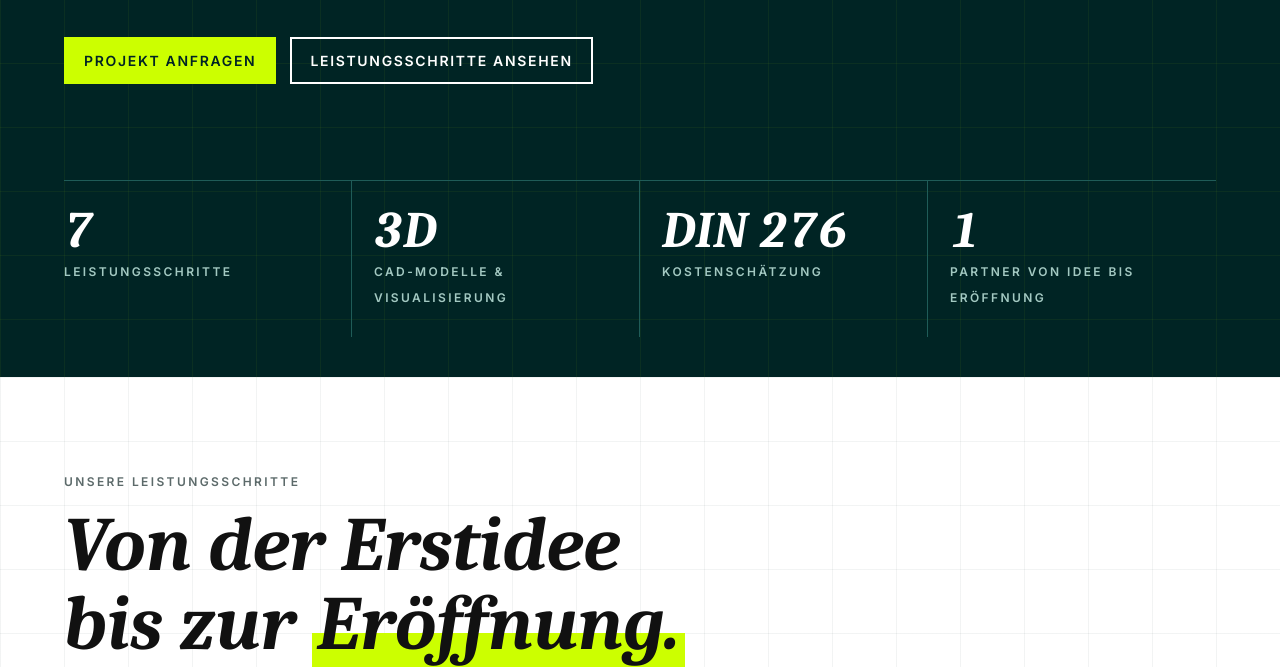
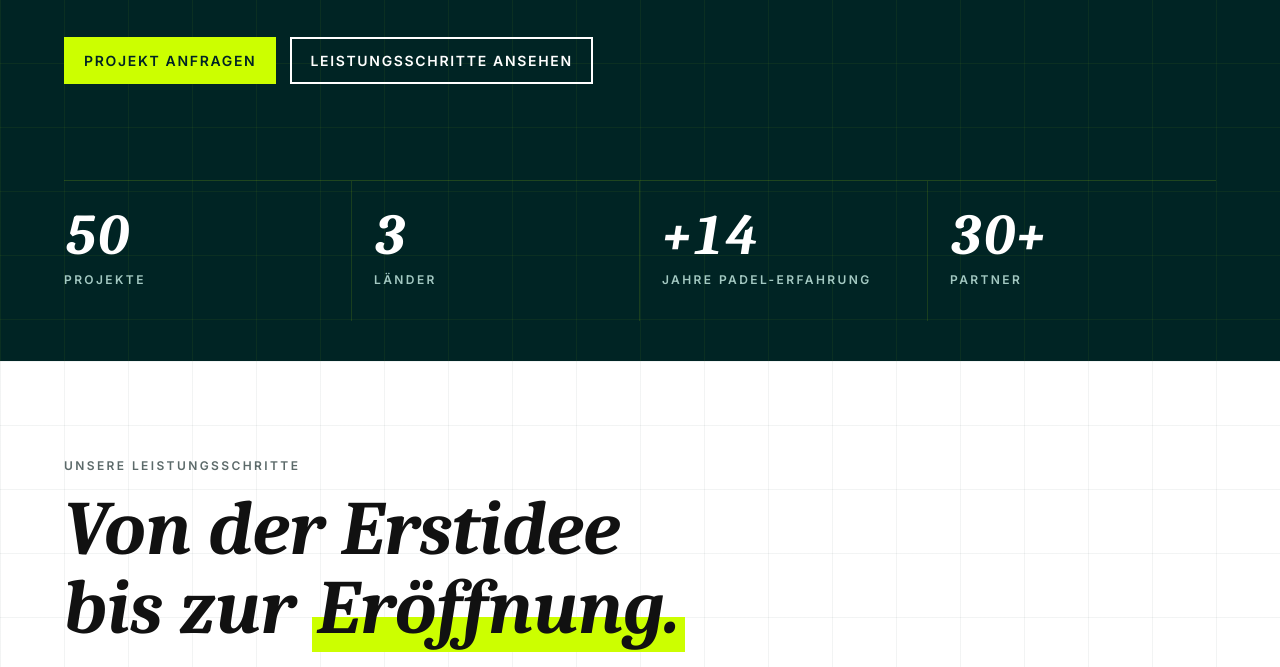
Before and after one commit to Padelbee/Website-Padelbee, a PHP site: page /sportplatzbau in a window 1280 px wide. Shown: the part 838-1505 px from the top of the page. Run offline with PHP 8.4, Linux system fonts and the light colour scheme; some libraries are stand-ins or nearby versions.

Commit message:
DEV-1151: Kennzahlenleiste wie Startseite (echte Unternehmenszahlen statt abgeleiteter Werte)
Co-Authored-By: Claude Opus 5.5 <noreply@anthropic.com>

```diff
--- a/sportplatzbau.php
+++ b/sportplatzbau.php
@@ -44,11 +44,11 @@ tc_page_start([
     <figure class="a-herofig"><img src="/images/anlagen/image008.png" alt="Illustration einer beleuchteten Padel-Anlage im Grünen" loading="lazy"><figcaption>Padel- und Sportanlage</figcaption></figure>
   </div>
   <div class="inner" style="padding-block:0 40px">
-    <div class="c-stats">
-      <div><b data-count="7">7</b><span>Leistungsschritte</span></div>
-      <div><b>3D</b><span>CAD-Modelle &amp; Visualisierung</span></div>
-      <div><b>DIN 276</b><span>Kostenschätzung</span></div>
-      <div><b>1</b><span>Partner von Idee bis Eröffnung</span></div>
+    <div class="stats">
+      <div><b data-count="50">50</b><span>Projekte</span></div>
+      <div><b data-count="3">3</b><span>Länder</span></div>
+      <div><b data-count="14" data-pre="+">+14</b><span>Jahre Padel-Erfahrung</span></div>
+      <div><b data-count="30" data-plus>30+</b><span>Partner</span></div>
     </div>
   </div>
 </section>
```
Also changed, not shown: padel-court-bauen.php (+5 -5 lines), standortanalyse.php (+5 -5 lines).
